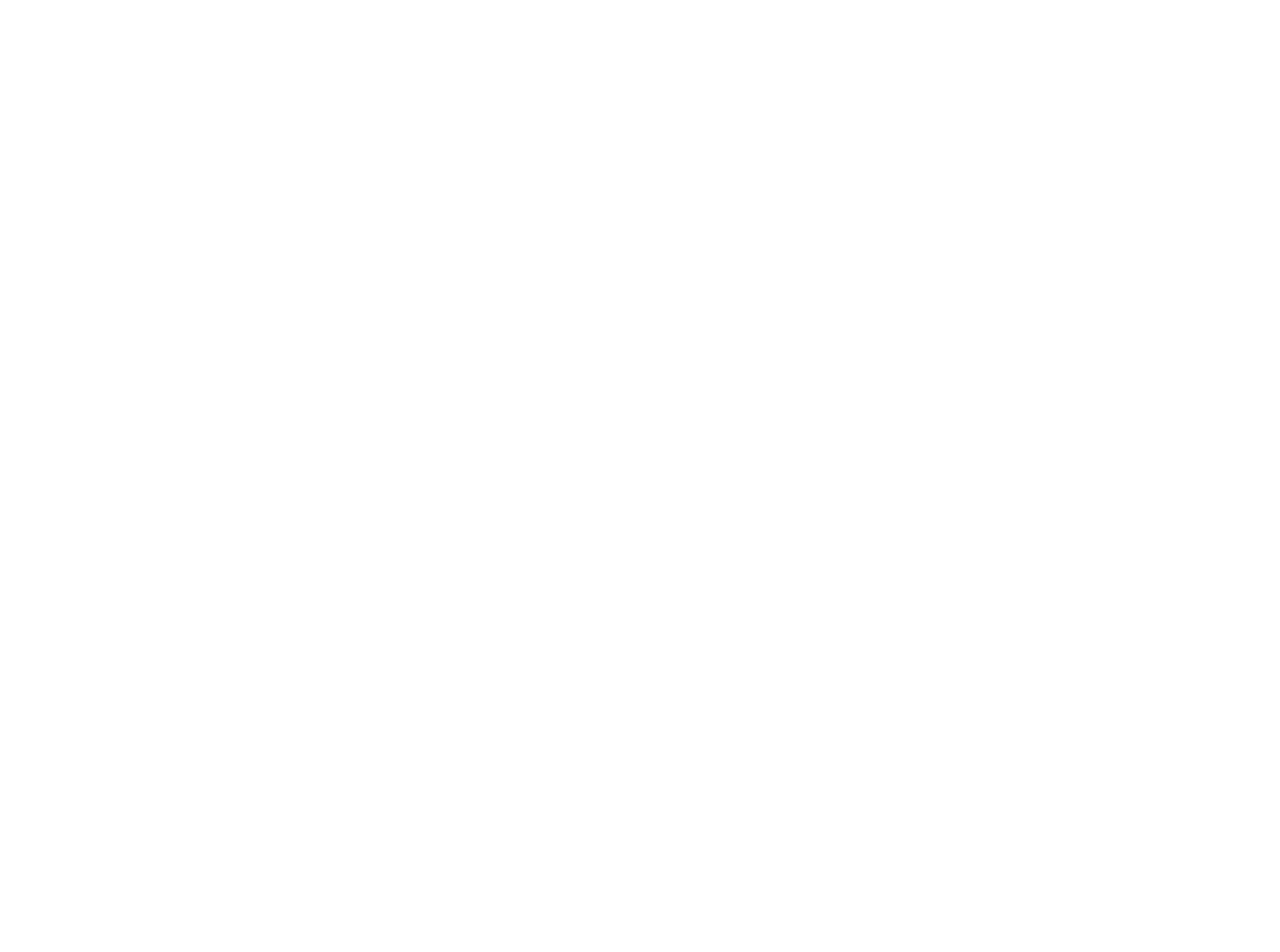
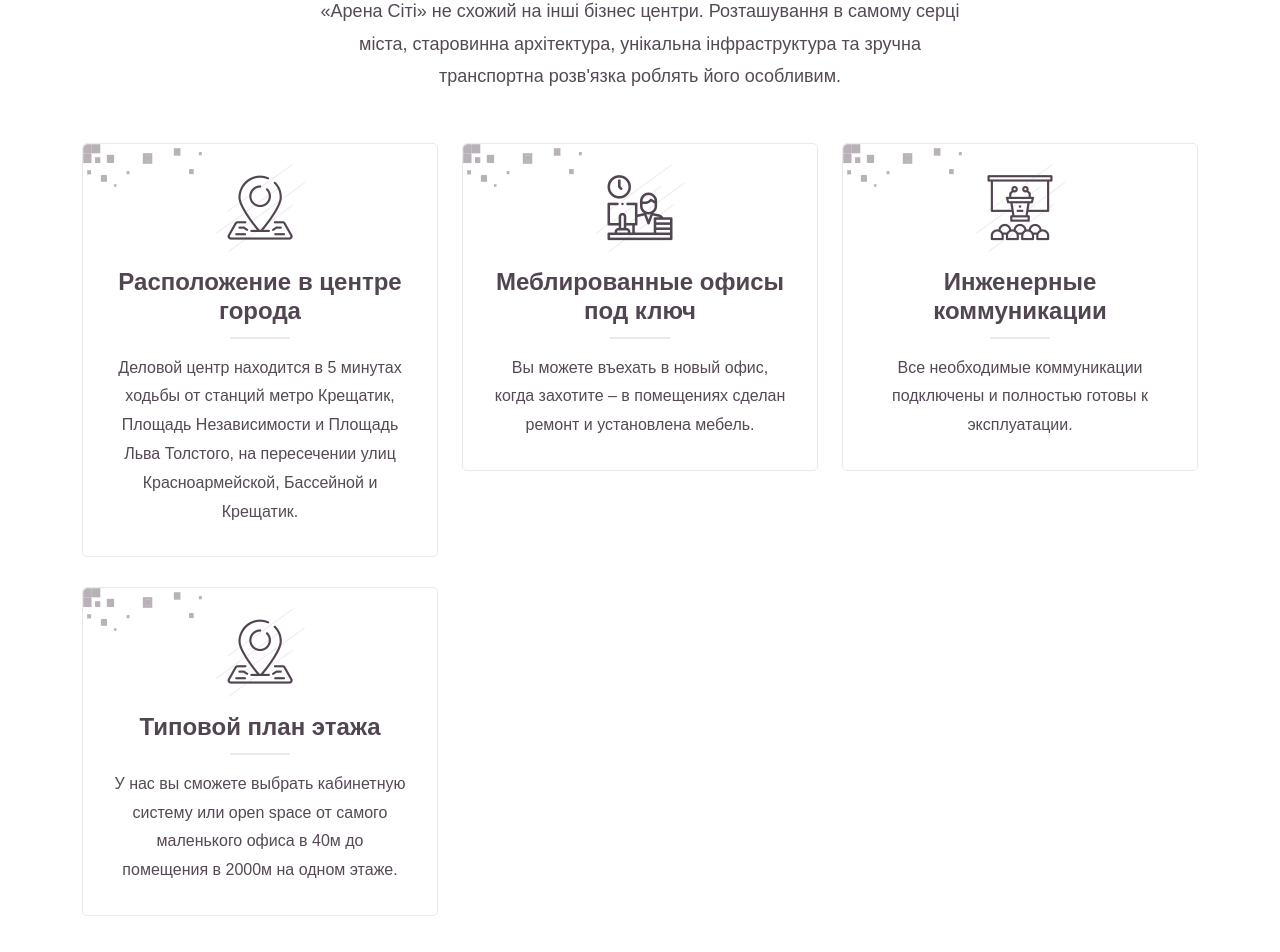
Before and after one commit to yulia-bisyuk/arena, a React (Create React App) app: page / in a window 1280 px wide. Shown: the part 2934-3886 px from the top of the page. Before the commit the page ends 2775 px from the top, so only its background shows below. Built offline with nearby package versions, Linux system fonts and the light colour scheme.

Commit message:
advantages added

```diff
--- a/src/App.js
+++ b/src/App.js
@@ -1,12 +1,14 @@
 import './App.css';
 import Navbar from './components/navbar/Navbar';
 import HomeSection from './components/homesection/HomeSection';
+import Advantages from './components/advantages/Advantages';
 
 function App() {
   return (
     <>
     <Navbar />
     <HomeSection />
+    <Advantages />
     </>
   );
 }
--- /dev/null
+++ b/src/components/advantages/Advantages.jsx
@@ -0,0 +1,74 @@
+import React from 'react';
+import {AdvantagesWrap} from './styles';
+
+function Advantages() {
+  return (
+    <section className="services-area pt-100 pb-70">
+      <div className="container">
+        <div className="section-title">
+          <h2>Офісний центр преміум класу</h2>
+          <p>«Арена Сіті» не схожий на інші бізнес центри. Розташування в самому серці міста, старовинна архітектура,
+            унікальна інфраструктура та зручна транспортна розв'язка роблять його особливим.</p>
+        </div>
+        <div className="row">
+          <div className="col-lg-4 col-md-6 col-sm-6">
+            <div className="single-services-box">
+              <div className="icon"><i className="flaticon-location"/>
+                <div className="icon-bg">
+                  <img src="/images/icon-bg1.png" alt="image"/><img src="/images/icon-bg2.png"
+                                                                    alt="image"/></div>
+              </div>
+              <h3>Расположение в центре города</h3>
+              <p>Деловой центр находится в 5 минутах ходьбы от станций метро Крещатик, Площадь Независимости и Площадь
+                Льва Толстого, на пересечении улиц Красноармейской, Бассейной и Крещатик.</p>
+              <div className="box-shape"><img src="/images/box-shape1.png" alt="image"/><img
+                src="/images/box-shape2.png" alt="image"/></div>
+            </div>
+          </div>
+          <div className="col-lg-4 col-md-6 col-sm-6">
+            <div className="single-services-box">
+              <div className="icon"><i className="flaticon-work"/>
+                <div className="icon-bg"><img src="/images/icon-bg1.png" alt="image"/><img src="/images/icon-bg2.png"
+                                                                                           alt="image"/></div>
+              </div>
+              <h3><a href="/service-details/">Меблированные офисы под ключ
+              </a></h3><p>Вы можете въехать в новый офис, когда захотите – в помещениях сделан ремонт и установлена
+              мебель.</p>
+
+              <div className="box-shape"><img src="/images/box-shape1.png" alt="image"/><img
+                src="/images/box-shape2.png" alt="image"/></div>
+            </div>
+          </div>
+          <div className="col-lg-4 col-md-6 col-sm-6">
+            <div className="single-services-box">
+              <div className="icon"><i className="flaticon-room"/>
+                <div className="icon-bg"><img src="/images/icon-bg1.png" alt="image"/><img src="/images/icon-bg2.png"
+                                                                                           alt="image"/></div>
+              </div>
+              <h3><a href="/service-details/">Инженерные коммуникации
+              </a></h3><p>Все необходимые коммуникации подключены и полностью готовы к эксплуатации.</p>
+
+              <div className="box-shape"><img src="/images/box-shape1.png" alt="image"/><img
+                src="/images/box-shape2.png" alt="image"/></div>
+            </div>
+          </div>
+          <div className="col-lg-4 col-md-6 col-sm-6">
+            <div className="single-services-box">
+              <div className="icon"><i className="flaticon-location"/>
+                <div className="icon-bg"><img src="/images/icon-bg1.png" alt="image"/><img src="/images/icon-bg2.png"
+                                                                                           alt="image"/></div>
+              </div>
+              <h3><a href="/service-details/">Типовой план этажа
+              </a></h3><p>У нас вы сможете выбрать кабинетную систему или open space от самого маленького офиса в 40м до
+              помещения в 2000м на одном этаже.</p>
+              <div className="box-shape"><img src="/images/box-shape1.png" alt="image"/><img
+                src="/images/box-shape2.png" alt="image"/></div>
+            </div>
+          </div>
+        </div>
+      </div>
+    </section>
+  );
+}
+
+export default Advantages;
--- /dev/null
+++ b/src/components/advantages/styles.js
@@ -0,0 +1,4 @@
+import styled from 'styled-components';
+
+export const AdvantagesWrap = styled.div`
+  `;
--- a/src/components/homesection/styles.js
+++ b/src/components/homesection/styles.js
@@ -4,4 +4,5 @@
   h1 {
     color: red;
   }
+
   `;
```
